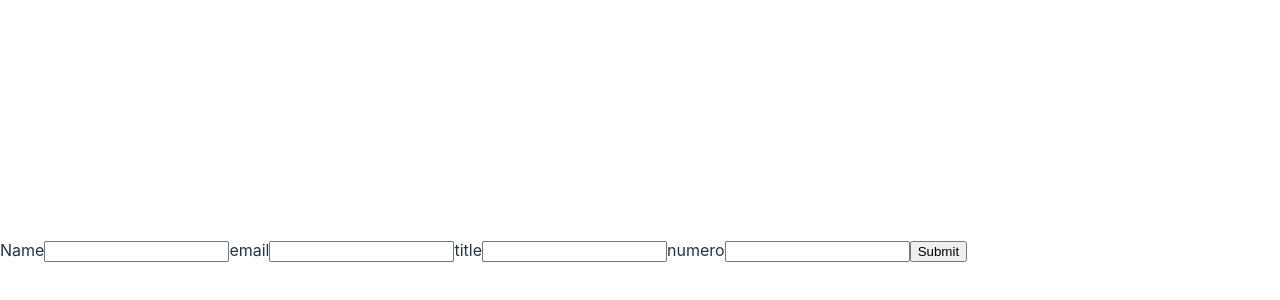
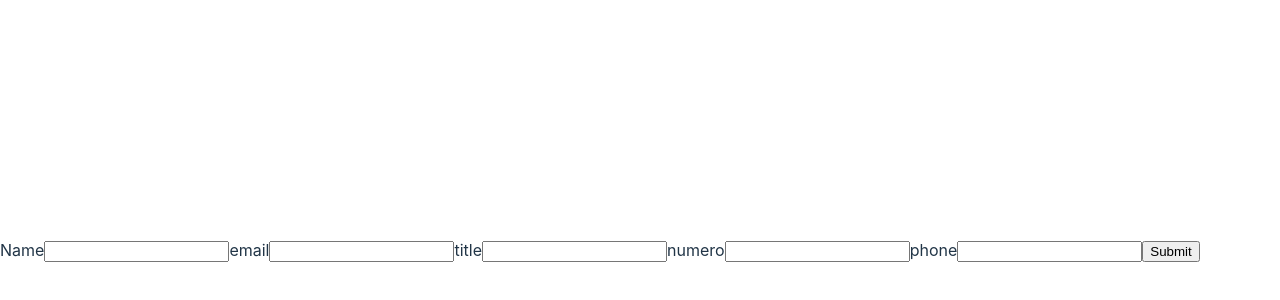
Before and after one commit to victor-magaldi/forms-libs-studies, a React (Vite) app: page / in a window 1280 px wide. Shown: the part 150-450 px from the top of the page. Built offline with nearby package versions, Linux system fonts and the light colour scheme; no server answers.

Commit message:
format mask number

```diff
--- a/src/components/HookForm.tsx
+++ b/src/components/HookForm.tsx
@@ -82,6 +82,24 @@ export function HookForm() {
       {errors.numero && errors.numero.type === "maxLength" && (
         <span>Max length exceeded</span>
       )}
+
+      <label htmlFor="phone">phone</label>
+      <input
+        id="phone"
+        {...register("phone", {
+          required: true,
+          maxLength: 30,
+          onChange(evt) {
+            setValue("phone", evt.target.value.replace(/\D/g, ""));
+          },
+        })}
+      />
+      {errors.phone && errors.phone.type === "required" && (
+        <span>This is required</span>
+      )}
+      {errors.phone && errors.phone.type === "maxLength" && (
+        <span>Max length exceeded</span>
+      )}
       <input type="submit" />
     </form>
   );
```
